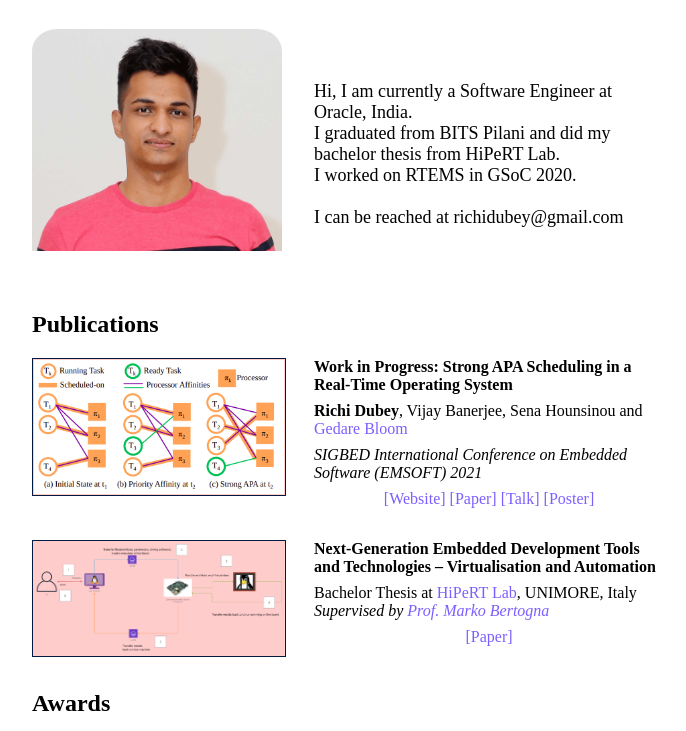
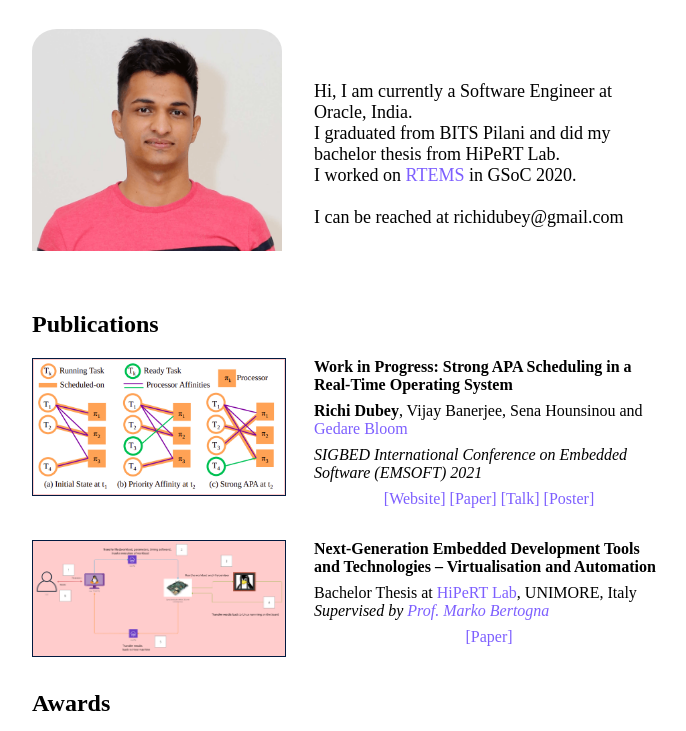
Before and after one commit to richidubey/richidubey.github.io, a plain HTML site: page index.html in a window 1280 px wide. Shown: the part 69-800 px from the top of the page, without its empty margins (292-978 px from the left). Drawn offline with Linux system fonts and the light colour scheme.

Commit message:
Update index.html

```diff
--- a/index.html
+++ b/index.html
@@ -53,7 +53,7 @@
             <div style="font-size: large; height: 250px; display: table-cell; vertical-align: middle;">
                 Hi, I am currently a Software Engineer at Oracle, India.
                 <br>
-                I graduated from BITS Pilani and did my bachelor thesis from HiPeRT Lab.<br> I worked on RTEMS in GSoC 2020.
+                I graduated from BITS Pilani and did my bachelor thesis from HiPeRT Lab.<br> I worked on <a href="https://www.rtems.org/" target="_blank">RTEMS</a> in GSoC 2020.
                 <br><br>
                 I can be reached at richidubey@gmail.com
             </div>
```
